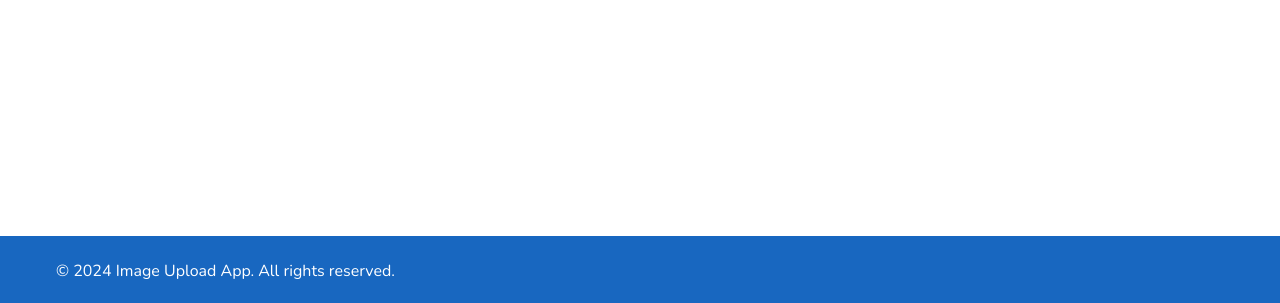
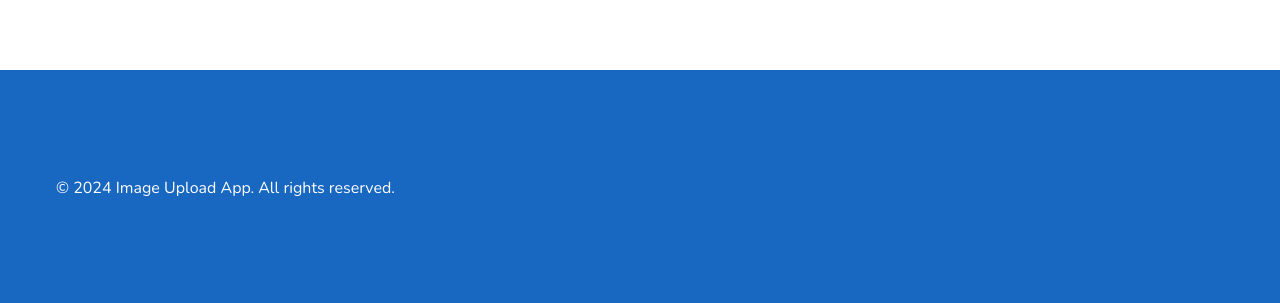
Before and after one commit to mctn6/file-upload-project, a Nuxt app in the folder frontend/: page / in a window 1280 px wide. Shown: the part 494-797 px from the top of the page. Built offline with nearby package versions, Linux system fonts and the light colour scheme; no server answers.

Commit message:
fix hydration

```diff
--- a/frontend/components/AppFooter.vue
+++ b/frontend/components/AppFooter.vue
@@ -1,7 +1,6 @@
 <template>
     <v-footer
       color="primary"
-      app
       dark
       class="pa-4"
     >
@@ -21,11 +20,7 @@
 </template>
 
 <script>
-export default {
-  data() {
-    return {};
-  }
-};
+
 </script>
 
 <style scoped>
```
